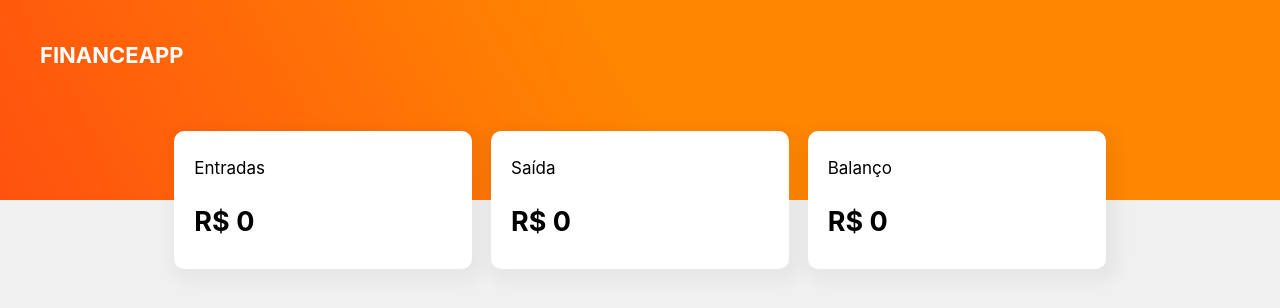
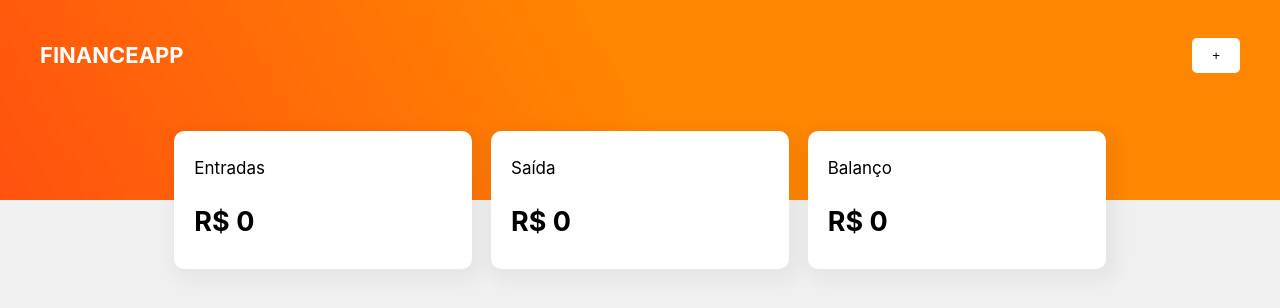
Before and after one commit to gustavoasv/Finances, a React (Vite) app: page / in a window 1280 px wide. Shown: the top 308 px of the page. Built offline with nearby package versions, Linux system fonts and the light colour scheme.

Commit message:
Projeto funcionável

```diff
--- a/src/App.style.ts
+++ b/src/App.style.ts
@@ -1,5 +1,4 @@
 import styled from "styled-components";
-
 
 export const ContainerModal = styled.div`
   display: flex;
@@ -10,6 +9,11 @@ export const ContainerModal = styled.div`
   form {
     background-color: red;
     height: 300px;
+  }
+
+  select {
+      padding: 10px;
+      margin-bottom: 10px;
   }
 `;
 export const Select = styled.select`
@@ -39,3 +43,43 @@ export const ButtonModal = styled.button`
   color: #fff;
   border: 0;
 `;
+
+export const ButtonOpenModal = styled.div`
+  background-color: rgb(247, 247, 247);
+  color: #000;
+  cursor: pointer;
+  padding: 10px 15px;
+  border-radius: 5px;
+`;
+
+
+export const Head= styled.header`
+background: linear-gradient(60deg, #ff520f, #ff8601, #ff8600);
+max-width: 100%;
+height: 200px;
+
+.header-title {
+  display: flex;
+  margin: 0 auto;
+  padding: 20px 10px;
+  justify-content: space-between;
+  align-items: center;
+  max-width: 1200px;
+
+  p{
+    color: white;
+    font-weight: 700;
+    font-size: 22px;
+  }
+
+  button {
+      background-color: #FFF;
+      padding: 10px 20px;
+      border: none;
+      border-radius: 5px;
+      cursor: pointer;
+  }
+
+}
+
+`
--- a/src/App.tsx
+++ b/src/App.tsx
@@ -1,12 +1,11 @@
 import { useEffect, useState, ReactChild } from "react";
 import { Dash } from "./components/Dashboard/Dash";
-import { Headers } from "./components/Header/Headers";
 import { Item } from "./types/valuesTypes";
 import { TabMain } from "./components/Tab";
 import Modal from "react-modal";
 import { DataItems } from "./data/values";
 import "./components/Tab/style";
-import { ButtonOpenModal } from "./components/Header/style";
+import { Head } from "./App.style";
 import * as C from "./App.style";
 
 const customStyles = {
@@ -67,9 +66,12 @@ function App() {
   };
   return (
     <>
-      <Headers>
-        <ButtonOpenModal onClick={openModal}> + </ButtonOpenModal>
-      </Headers>
+      <Head>
+      <div className="header-title">
+          <p>FINANCEAPP</p>
+          <button onClick={openModal}> + </button>
+        </div>
+      </Head>
       <Modal
         isOpen={ModalIsOpen}
         onRequestClose={closeModal}
@@ -96,7 +98,9 @@ function App() {
             onChange={(event) => setDate(event.target.value)}
           />
           <C.ButtonsArea>
-            <button onClick={addArr}>Adicionar</button>
+          <C.ButtonModal onClick={addArr}>
+              Adicionar
+            </C.ButtonModal>
             <C.ButtonModal className="buttonCancel" onClick={closeModal}>
               Canclelar
             </C.ButtonModal>
--- a/src/components/Header/Headers.tsx
+++ /dev/null
@@ -1,17 +0,0 @@
-import * as C from "./style";
-// import { ModalApp } from "../Modal/Modal";
-
-export const Headers = () => {
-  const title: string = "FinanceApp";
-
-  return (
-    <>
-      <C.bgHeader>
-        <div className="header-title">
-          <p>{title.toUpperCase()}</p>
-          {/* <ModalApp></ModalApp> */}
-        </div>
-      </C.bgHeader>
-    </>
-  );
-};
--- a/src/components/Header/style.ts
+++ /dev/null
@@ -1,35 +0,0 @@
-
-import styled from "styled-components";
-
-export const bgHeader = styled.header`
-  background: linear-gradient(60deg, #ff520f, #ff8601, #ff8600);
-  max-width: 100%;
-  height: 200px;
-
-  .header-title {
-    display: flex;
-    margin: 0 auto;
-    padding: 20px 10px;
-    justify-content: space-between;
-    align-items: center;
-    max-width: 1200px;
-
-    p{
-      color: white;
-      font-weight: 700;
-      font-size: 22px;
-    }
-
-
-  }
-`;
-
-export const ButtonOpenModal = styled.div`
-
-background-color: rgb(247, 247, 247);
-color: #000;
-cursor: pointer;
-padding: 10px 15px;
-border-radius: 5px;
-
-`
--- a/src/components/Tab/index.tsx
+++ b/src/components/Tab/index.tsx
@@ -1,7 +1,7 @@
 import { Item } from "../../types/valuesTypes";
 import { Bar, TabCard } from "./style";
-import { FormateDate } from "../../helpers/formatDate";
 
+import addZero from "../../helpers/formatDate";
 type Props = {
   listI: Item[];
 };
@@ -16,7 +16,7 @@ export const TabMain = ({ listI }: Props) => {
               <div>{item.title}</div>
               <div> R$ {item.value}</div>
               <div>{item.select}</div>
-              <div>{FormateDate(item.date)}</div>
+              <div>{item.date}</div>
             </TabCard>
           );
         })}
--- a/src/components/Tab/style.ts
+++ b/src/components/Tab/style.ts
@@ -3,7 +3,7 @@ import styled from "styled-components";
 export const TabCard = styled.div`
   display: flex;
   justify-content: space-between;
-  background-color: #FFF;
+  background-color: #fff;
   text-align: center;
   max-width: 950px;
   padding: 20px;
@@ -17,9 +17,9 @@ export const TabCard = styled.div`
   }
 `;
 
-export const Bar = styled.span<{color: string}>`
-  background-color: ${props => props.color == 'Entrada' ? 'green' : 'red'};
+export const Bar = styled.span<{ color: string }>`
+  background-color: ${(props) => (props.color == "Entrada" ? "green" : "red")};
   position: relative;
   left: -20px;
   width: 8px;
-}`
+}`;
--- a/src/helpers/formatDate.ts
+++ b/src/helpers/formatDate.ts
@@ -7,7 +7,7 @@ export const FormateDate = (date: Date): string => {
   return `${addZero(nowDay)}/${addZero(nowMonth)}/${nowYear}`;
 };
 
-function addZero(number: number): string {
+function addZero(number: string | number): string {
   if(number < 10){
       return `0${number}`
   }
@@ -15,3 +15,5 @@ function addZero(number: number): string {
       return `${number}`
   }
 }
+
+export default addZero
--- a/src/types/valuesTypes.ts
+++ b/src/types/valuesTypes.ts
@@ -2,5 +2,5 @@ export type Item = {
   title: string;
   select: string;
   value: number;
-  date: Date;
+  date: string;
 };
```
